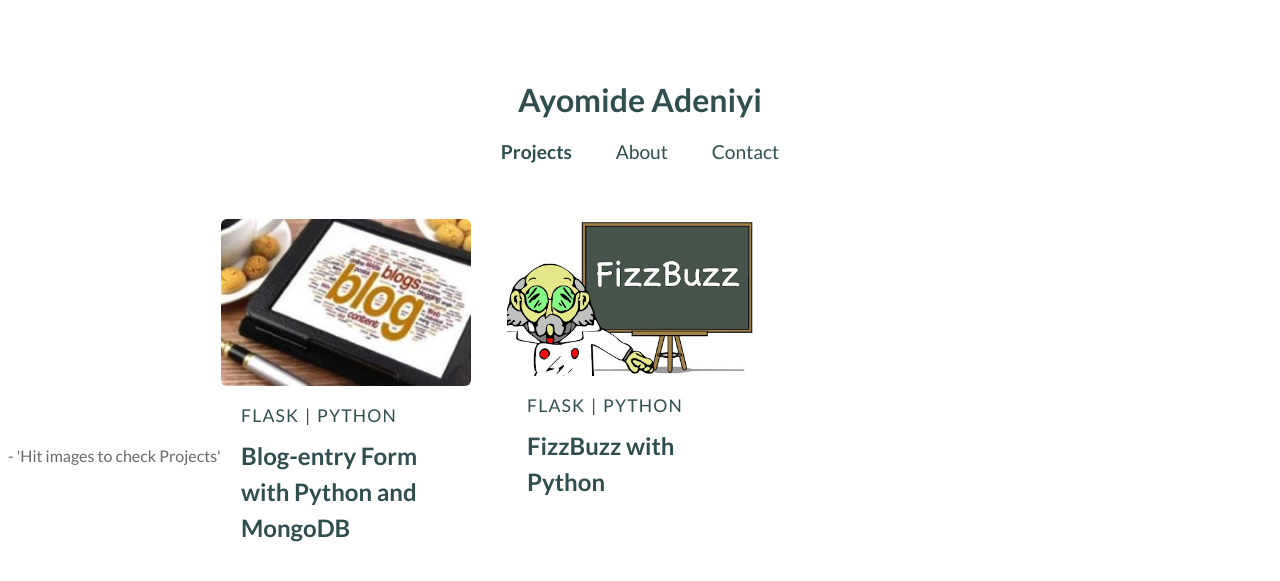
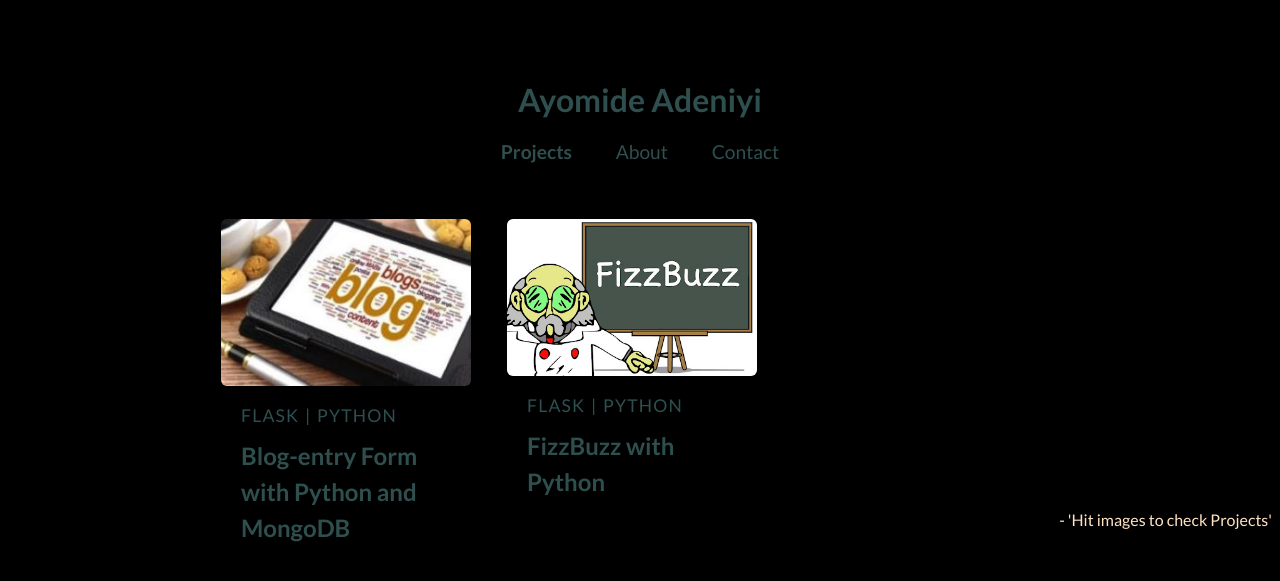
Before and after one commit to keaye/portfolio, a Flask app: page / in a window 1280 px wide. Shown: the top 581 px of the page. Run offline with Flask 3, Linux system fonts and the light colour scheme.

Commit message:
new file:   .flaskenv 	new file:   __pycache__/__init__.cpython-310.pyc 	renamed:    __init__.py -> portfolio/__init__.py 	new file:   portfolio/__pycache__/__init__.cpython-310.pyc 	renamed:    static/css/styles.css -> portfolio/static/css/styles.css 	renamed:    static/img/blog-hero.jpg -> portfolio/static/img/blog-hero.jpg 	renamed:    static/img/blog.jpg -> portfolio/static/img/blog.jpg 	renamed:    static/img/checkmark.png -> portfolio/static/img/checkmark.png 	renamed:    static/img/fizz-hero.png -> portfolio/static/img/fizz-hero.png 	renamed:    static/img/fizzbuzz.jpg -> portfolio/static/img/fizzbuzz.jpg 	renamed:    static/img/pointer.png -> portfolio/static/img/pointer.png 	renamed:    templates/404.html -> portfolio/templates/404.html 	renamed:    templates/about.html -> portfolio/templates/about.html 	renamed:    templates/add_habit.html -> portfolio/templates/add_habit.html 	renamed:    templates/base.html -> portfolio/templates/base.html 	renamed:    templates/contact.html -> portfolio/templates/contact.html 	renamed:    templates/home.html -> portfolio/templates/home.html 	renamed:    templates/index.html -> portfolio/templates/index.html 	renamed:    templates/layout.html -> portfolio/templates/layout.html 	renamed:    templates/project_blog-page.html -> portfolio/templates/project_blog-page.html 	renamed:    templates/project_fizz-buzz.html -> portfolio/templates/project_fizz-buzz.html

```diff
--- a/static/css/styles.css
+++ b/portfolio/static/css/styles.css
@@ -1,3 +1,6 @@
+
+
+
 *,
 *::before,
 *::after {
@@ -10,6 +13,7 @@ html {
 
 body {
   margin-top: 80px;
+  background-color: #000;
 }
 
 .header {
@@ -279,8 +283,12 @@ body {
 }
 
 .hit {
-  justify-content: baseline;
+  text-align: end;
+  margin-top: 5rem;
+  color: bisque
 }
+
+
 
 .u-bare-link {
   text-decoration: none;
--- a/templates/home.html
+++ b/portfolio/templates/home.html
@@ -25,5 +25,5 @@
             {% endfor %}
         </section>
     </main><br>
-    <p class="hit" style="color: dimgray;">- 'Hit images to check Projects'</p>
+    <p class="hit">- 'Hit images to check Projects'</p>
 {% endblock %}
```
Also changed, not shown: portfolio/__init__.py (renamed from __init__.py), portfolio/static/img/blog-hero.jpg (renamed from static/img/blog-hero.jpg), portfolio/static/img/blog.jpg (renamed from static/img/blog.jpg), portfolio/static/img/checkmark.png (renamed from static/img/checkmark.png), portfolio/static/img/fizz-hero.png (renamed from static/img/fizz-hero.png), portfolio/static/img/fizzbuzz.jpg (renamed from static/img/fizzbuzz.jpg), portfolio/static/img/pointer.png (renamed from static/img/pointer.png), portfolio/templates/404.html (renamed from templates/404.html), portfolio/templates/about.html (renamed from templates/about.html), portfolio/templates/add_habit.html (renamed from templates/add_habit.html), portfolio/templates/base.html (renamed from templates/base.html), portfolio/templates/contact.html (renamed from templates/contact.html), portfolio/templates/index.html (renamed from templates/index.html), portfolio/templates/layout.html (renamed from templates/layout.html), 2 more files, 1 other file.
